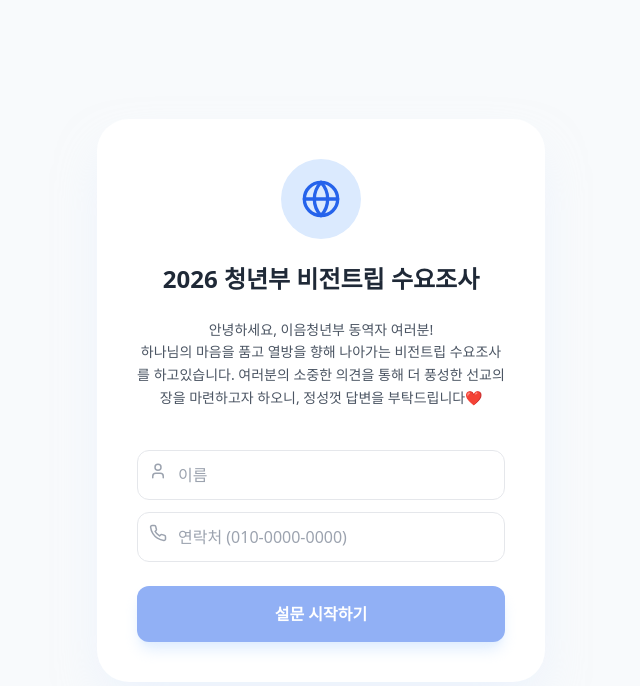
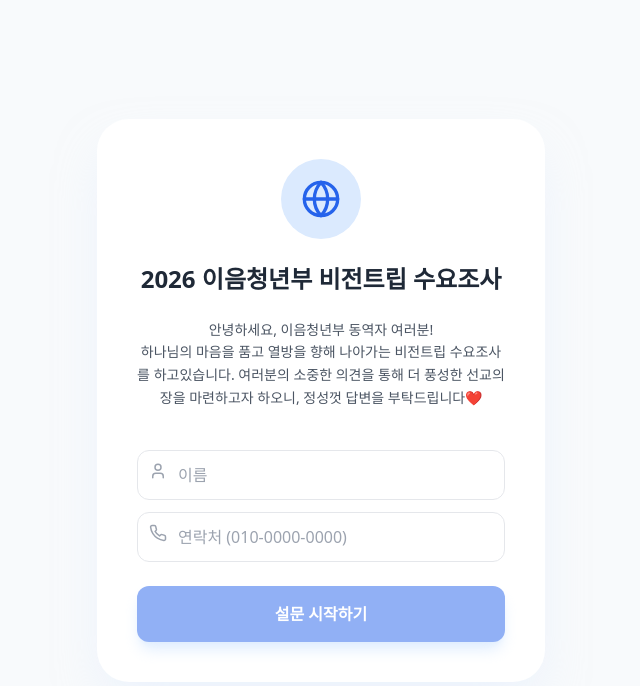
Before and after one commit to Moon-Ahn/vision-trip-survey, a React (Vite) app: page / in a window 1280 px wide. Shown: the top 686 px of the page, without its empty margins (319-959 px from the left). Built offline with nearby package versions, Linux system fonts and the light colour scheme.

Commit message:
이름변경

```diff
--- a/index.html
+++ b/index.html
@@ -3,7 +3,7 @@
   <head>
     <meta charset="UTF-8" />
     <meta name="viewport" content="width=device-width, initial-scale=1.0" />
-    <title>청년부 비전트립 설문조사</title>
+    <title>26 이음청년부 비전트립 수요조사</title>
     <script src="https://cdn.tailwindcss.com"></script>
   </head>
   <body>
--- a/src/App.jsx
+++ b/src/App.jsx
@@ -91,7 +91,7 @@ const App = () => {
             <div className="w-20 h-20 bg-blue-100 rounded-full flex items-center justify-center mx-auto mb-4">
               <Globe className="text-blue-600 w-10 h-10" />
             </div>
-            <h1 className="text-2xl font-bold text-gray-800">2026 청년부 비전트립 수요조사</h1>
+            <h1 className="text-2xl font-bold text-gray-800">2026 이음청년부 비전트립 수요조사</h1>
             <p className="text-gray-600 leading-relaxed text-sm">
               안녕하세요, 이음청년부 동역자 여러분!<br />
               하나님의 마음을 품고 열방을 향해 나아가는 비전트립 수요조사를 하고있습니다.
```
